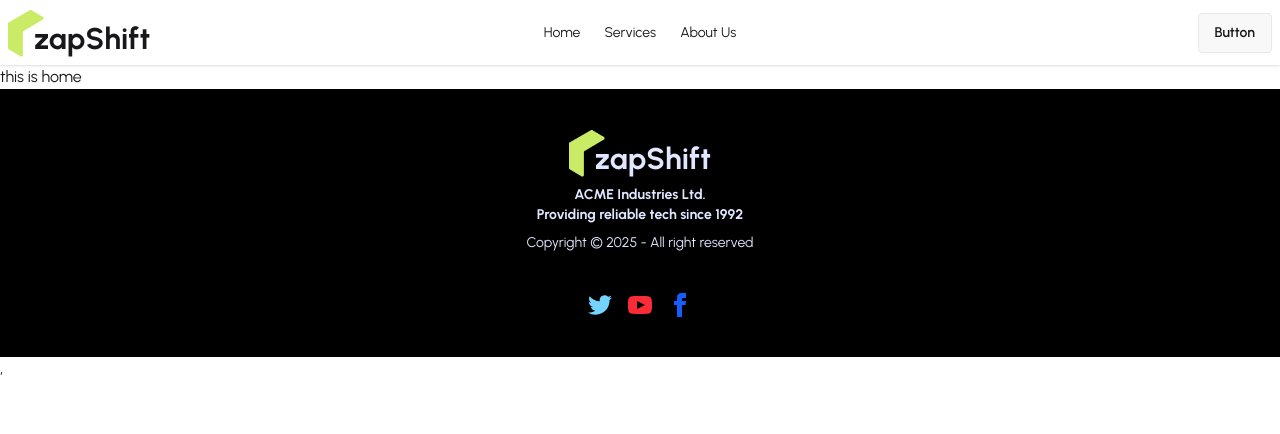
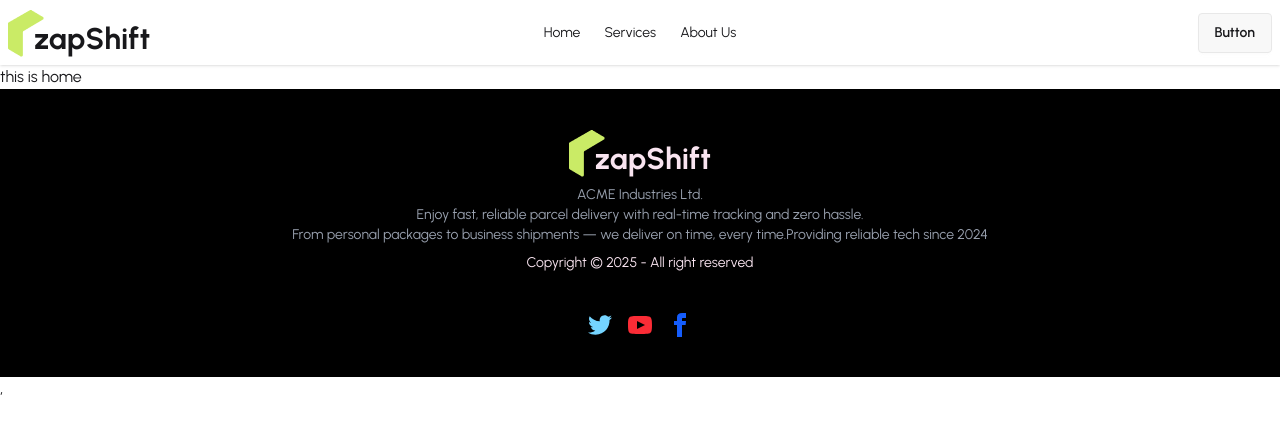
Before and after one commit to shehabRabby/Final-Project-Client, a React (Vite) app: page / in a window 1280 px wide. Shown: the top 434 px of the page. Built offline with nearby package versions, Linux system fonts and the light colour scheme.

Commit message:
navbar and footer added now

```diff
--- a/src/Pages/Home/Shared/Footer/Footer.jsx
+++ b/src/Pages/Home/Shared/Footer/Footer.jsx
@@ -3,13 +3,15 @@ import Logo from "../../../../Components/Logo/Logo";
 
 const Footer = () => {
   return (
-    <footer className="footer footer-horizontal footer-center bg-black  text-primary-content p-10">
+    <footer className="footer footer-horizontal footer-center bg-black  text-secondary-content p-10">
       <aside>
         <Logo></Logo>
-        <p className="font-bold">
+        <p className="text-sm text-gray-400">
           ACME Industries Ltd.
           <br />
-          Providing reliable tech since 1992
+          Enjoy fast, reliable parcel delivery with real-time tracking and zero
+          hassle. <br />From personal packages to business shipments — we deliver on
+          time, every time.Providing reliable tech since 2024
         </p>
         <p>Copyright © {new Date().getFullYear()} - All right reserved</p>
       </aside>
--- a/src/index.css
+++ b/src/index.css
@@ -3,7 +3,16 @@
 @import url("https://fonts.googleapis.com/css2?family=Urbanist:ital,wght@0,100..900;1,100..900&display=swap");
 
 @import "tailwindcss";
-@plugin "daisyui";
+@plugin "daisyui" {
+  themes: light --default;
+}
+
+@plugin "daisyui/theme" {
+  name: "light";
+  default: true;
+  --color-primary: #caeb66;
+  --color-secondary: #03373d;
+}
 
 body {
   font-family: "Urbanist", sans-serif;
```
Also changed, not shown: 1 other file (tests, documents, lock files or other folders).
